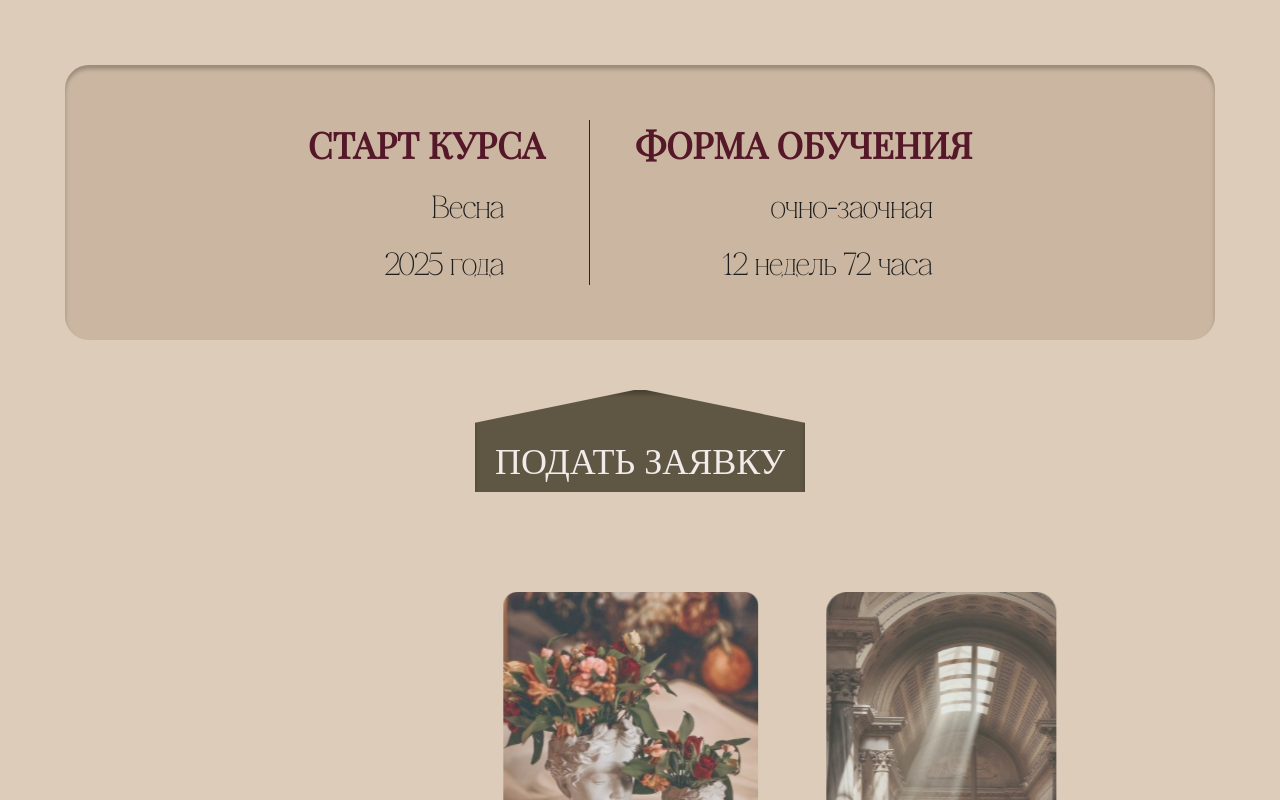
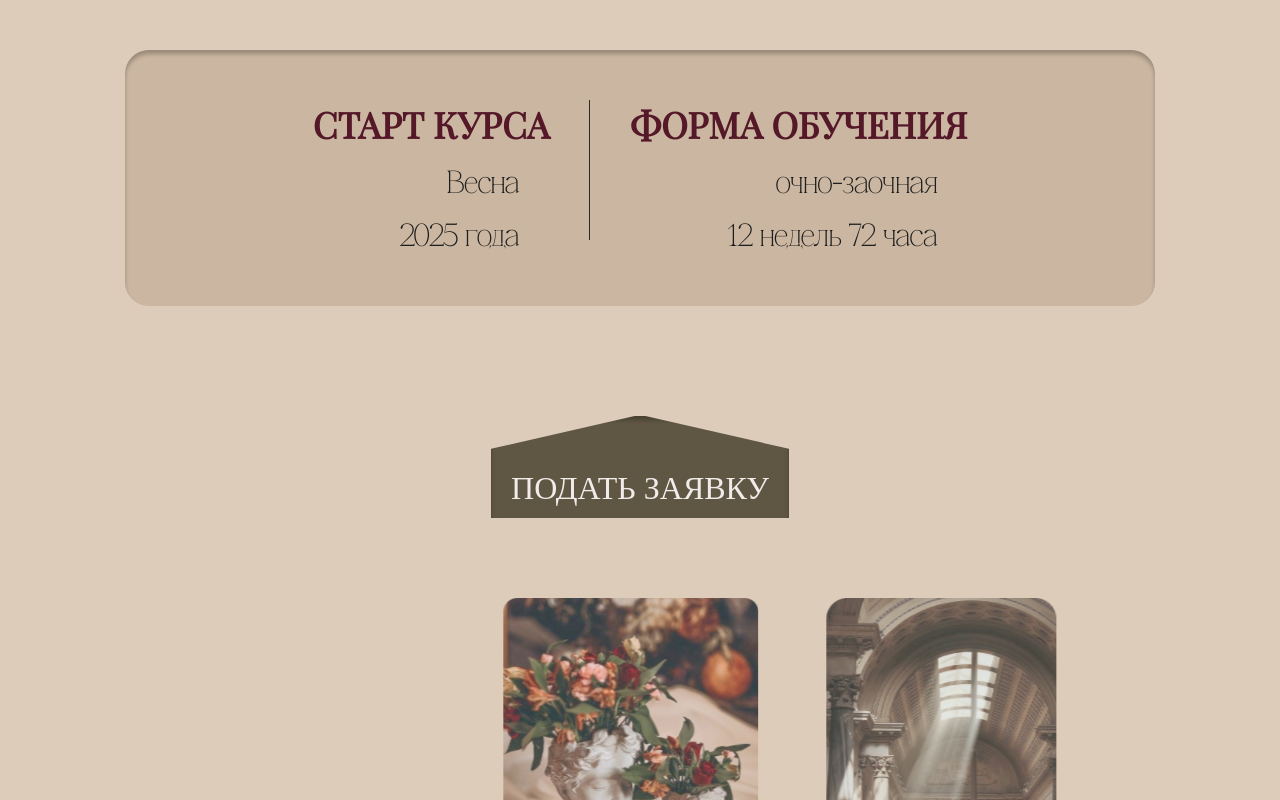
Before and after one commit to MuseumCourses/Frontend, a React (Vite) app: page / in a window 1280 px wide. Shown: the top 800 px of the page. Built offline with nearby package versions, Linux system fonts and the light colour scheme.

Commit message:
ended adapting components

```diff
--- a/src/components/InfoCourse/InfoCourse.module.scss
+++ b/src/components/InfoCourse/InfoCourse.module.scss
@@ -1,11 +1,38 @@
 @use './../../styles/base/variables' as *;
 @use './../../styles/mixins/mixins' as *;
+
 .container {
   display: flex;
   flex-direction: column;
   justify-content: center;
   align-items: center;
+
+  @include respond-to(xs) {
+    padding: 0 10px;
+    gap: 20px;
+  }
+
+  @include respond-to(sm) {
+    padding: 0 30px;
+    gap: 30px;
+  }
+
+  @include respond-to(md) {
+    padding: 0 40px;
+    gap: 40px;
+  }
+
+  @include respond-to(lg) {
+    padding: 0 50px;
+    gap: 50px;
+  }
+
+  @include respond-to(xl) {
+    padding:0 60px;
+    gap: 60px;
+  }
 }
+
 .content {
   display: flex;
   justify-content: center;
@@ -19,39 +46,156 @@
   width: 100%;
 
   @include property-text($font-felidae, 400, $text-info, 32px, 35px, 0%);
+
+  @include respond-to(xs) {
+    padding: 20px 10px;
+    gap: 20px;
+    margin-top: 30px;
+    font-size: 24px;
+    line-height: 28px;
+  }
+
+  @include respond-to(sm) {
+    padding: 40px 30px;
+    gap: 30px;
+    margin-top: 40px;
+    font-size: 28px;
+    line-height: 32px;
+  }
+
+  @include respond-to(md) {
+    padding: 50px 40px;
+    gap: 40px;
+    margin-top: 50px;
+    font-size: 32px;
+    line-height: 35px;
+  }
+
   &_line {
     width: 1px;
     height: 165px;
     background-color: #2d2826;
+
+    @include respond-to(xs) {
+      height: 100px;
+    }
+
+    @include respond-to(sm) {
+      height: 120px;
+    }
+
+    @include respond-to(md) {
+      height: 140px;
+    }
   }
+
   &_item {
     display: flex;
     flex-direction: column;
     align-items: end;
     position: relative;
+
+    @include respond-to(xs) {
+      align-items: center;
+    }
+
+    @include respond-to(sm) {
+      align-items: end;
+    }
   }
+
   &_sub-text {
     text-align: end;
     margin-right: 40px;
+
+    @include respond-to(xs) {
+      margin-right: 20px;
+    }
+
+    @include respond-to(sm) {
+      margin-right: 30px;
+    }
   }
+
   &_item-title {
     @include property-text($font-playfair, 700, $title-info, 36px, 48px, 0%);
     text-transform: uppercase;
+
+    @include respond-to(xs) {
+      font-size: 16px;
+      line-height: 20px;
+    }
+
+    @include respond-to(sm) {
+      font-size: 22px;
+      line-height: 32px;
+    }
+
+    @include respond-to(md) {
+      font-size: 30px;
+      line-height: 40px;
+    }
+    @include respond-to(xl) {
+      font-size: 36px;
+      line-height: 48px;
+    }
   }
+
   &_item-subtitle {
     margin: 25px 0 22px;
+
+    @include respond-to(xs) {
+      margin: 15px 0 12px;
+    }
+
+    @include respond-to(sm) {
+      margin: 20px 0 18px;
+    }
   }
+  &_item-description{
+    @include respond-to(xs) {
+      font-size: 22px;
+      line-height: 28px;
+    }
+
+    @include respond-to(md) {
+      font-size: 32px;
+      line-height: 35px;
+    }
+  }
+
   &_btn {
     background-color: $background-button-other;
     padding: 51px 20px 8px;
     margin-top: 50px;
     line-height: 43px;
+    font-size: 32px;
     text-align: center;
     color: $btn-text-color;
     text-transform: uppercase;
     box-shadow: inset 0px 4px 4px 0px rgba(0, 0, 0, 0.25);
     position: relative;
     z-index: 1;
+
+    @include respond-to(xs) {
+      padding: 30px 10px 5px;
+      margin-top: 20px;
+      line-height: 25px;
+      font-size: 20px;
+    }
+
+    @include respond-to(sm) {
+      padding: 40px 15px 10px;
+      margin-top: 30px;
+      line-height: 35px;
+      font-size: 26px;
+    }
+    @include respond-to(md) {
+      padding: 51px 20px 8px;
+      margin-top: 50px;
+      line-height: 43px;
+      font-size: 32px;
+    }
 
     &::before,
     &::after {
@@ -67,6 +211,7 @@
     &::before {
       left: -1px;
     }
+
     &::after {
       right: -1px;
       clip-path: polygon(0 0, 100% 0, 100% 100%);
--- a/src/components/Relevance/Relevance.module.scss
+++ b/src/components/Relevance/Relevance.module.scss
@@ -52,6 +52,9 @@
     @include respond-to(sm) {
       gap: 15px;
     }
+    @include respond-to(md) {
+      gap: 25px;
+    }
   }
 
   &_title {
@@ -83,6 +86,7 @@
     @include respond-to(xs) {
       font-size: 14px;
       line-height: 14px;
+      max-width: 320px;
     }
 
     @include respond-to(sm) {
@@ -92,6 +96,8 @@
     @include respond-to(md) {
       font-size: 16px;
       line-height: 20px;
+      max-width: 380px;
+      width: 100%;
     }
   }
 }
--- a/src/components/Slider/Slider.module.scss
+++ b/src/components/Slider/Slider.module.scss
@@ -20,7 +20,7 @@
   }
 
   @include respond-to(lg) {
-    margin: 100px auto;
+    margin: 80px auto;
     width: 80%;
   }
 }
--- a/src/styles/base/_variables.scss
+++ b/src/styles/base/_variables.scss
@@ -29,7 +29,7 @@ $font-angst-bold: 'Angst-Bold', sans-serif;
 $font-playfair-bold: 'PlayfairDisplay-Bold', sans-serif;
 
 // Точки адаптива
-$breakpoint-xs: 330px;
+$breakpoint-xs: 320px;
 $breakpoint-sm: 576px;
 $breakpoint-md: 768px;
 $breakpoint-lg: 992px;
```
